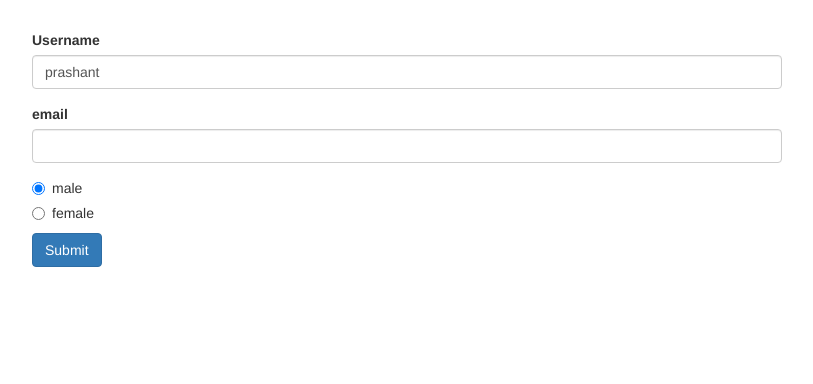
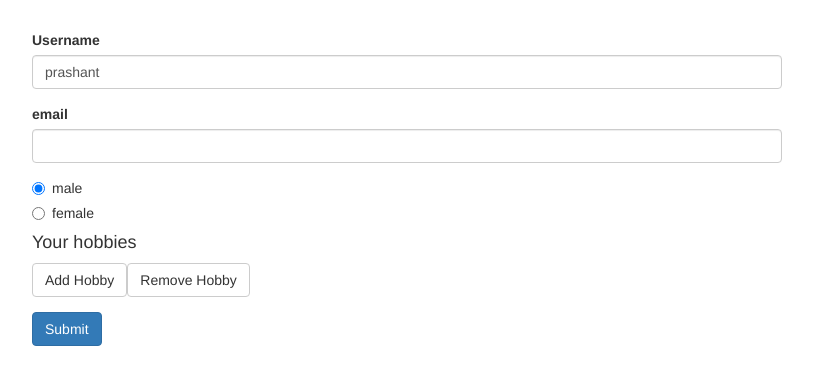
Before and after one commit to prashant-isbest/Angular-Concepts, an Angular app in the folder forms-reactive-start/: page / in a window 1280 px wide. Shown: the top 384 px of the page, without its empty margins (233-1046 px from the left). Built offline with nearby package versions, Linux system fonts and the light colour scheme.

Commit message:
Array of FormControl i.e FormArray

```diff
--- a/forms-reactive-start/src/app/app.component.html
+++ b/forms-reactive-start/src/app/app.component.html
@@ -48,6 +48,28 @@
         <span class="help-block" *ngIf="!signupForm.valid && signupForm.touched"
           >Please enter valid data</span
         >
+        <div formArrayName="hobbies" class="form-group">
+          <h4>Your hobbies</h4>
+          <button class="btn btn-default" type="button" (click)="onAddHobby()">
+            Add Hobby
+          </button>
+          <button
+            class="btn btn-default"
+            type="button"
+            (click)="onRemoveHobby()"
+          >
+            Remove Hobby
+          </button>
+          <div
+            class="form-group"
+            *ngFor="
+              let hobbyControl of signupForm.get('hobbies').controls;
+              let i = index
+            "
+          >
+            <input type="text" class="form-control" [formControlName]="i" />
+          </div>
+        </div>
         <button class="btn btn-primary" type="submit">Submit</button>
       </form>
     </div>
--- a/forms-reactive-start/src/app/app.component.ts
+++ b/forms-reactive-start/src/app/app.component.ts
@@ -1,5 +1,5 @@
 import { Component, OnInit } from "@angular/core";
-import { FormControl, FormGroup, Validators } from "@angular/forms";
+import { FormArray, FormControl, FormGroup, Validators } from "@angular/forms";
 @Component({
   selector: "app-root",
   templateUrl: "./app.component.html",
@@ -15,9 +15,20 @@ export class AppComponent implements OnInit {
         email: new FormControl(null, [Validators.required, Validators.email]),
       }),
       gender: new FormControl("male"),
+      hobbies: new FormArray([]),
     });
   }
   onSubmit() {
     console.log(this.signupForm);
   }
+
+  onAddHobby() {
+    const control = new FormControl(null, Validators.required);
+    //we have to explicitly define the array
+    (<FormArray>this.signupForm.get("hobbies")).push(control);
+  }
+
+  onRemoveHobby() {
+    (<FormArray>this.signupForm.get("hobbies")).removeAt(-1);
+  }
 }
```
